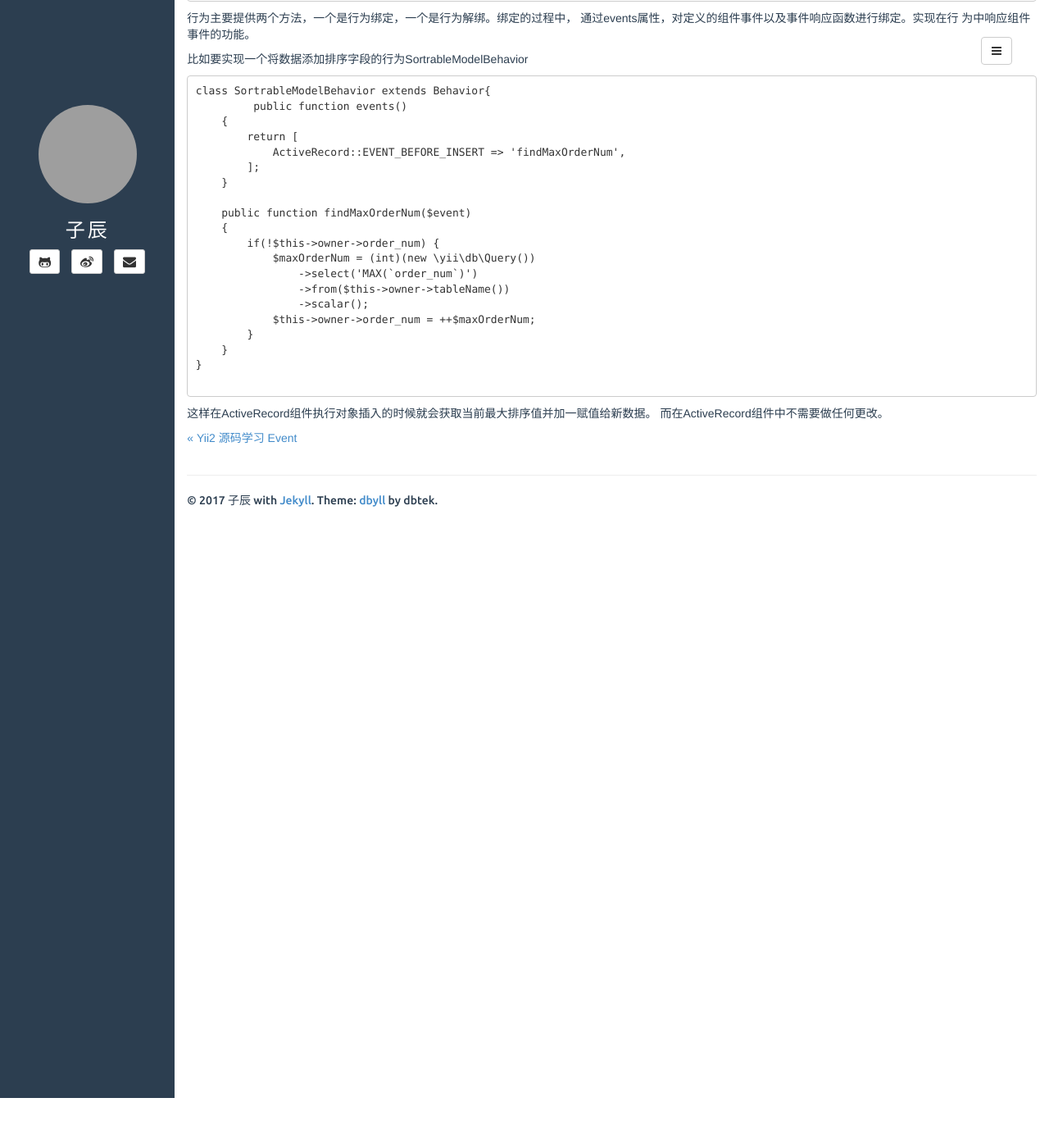
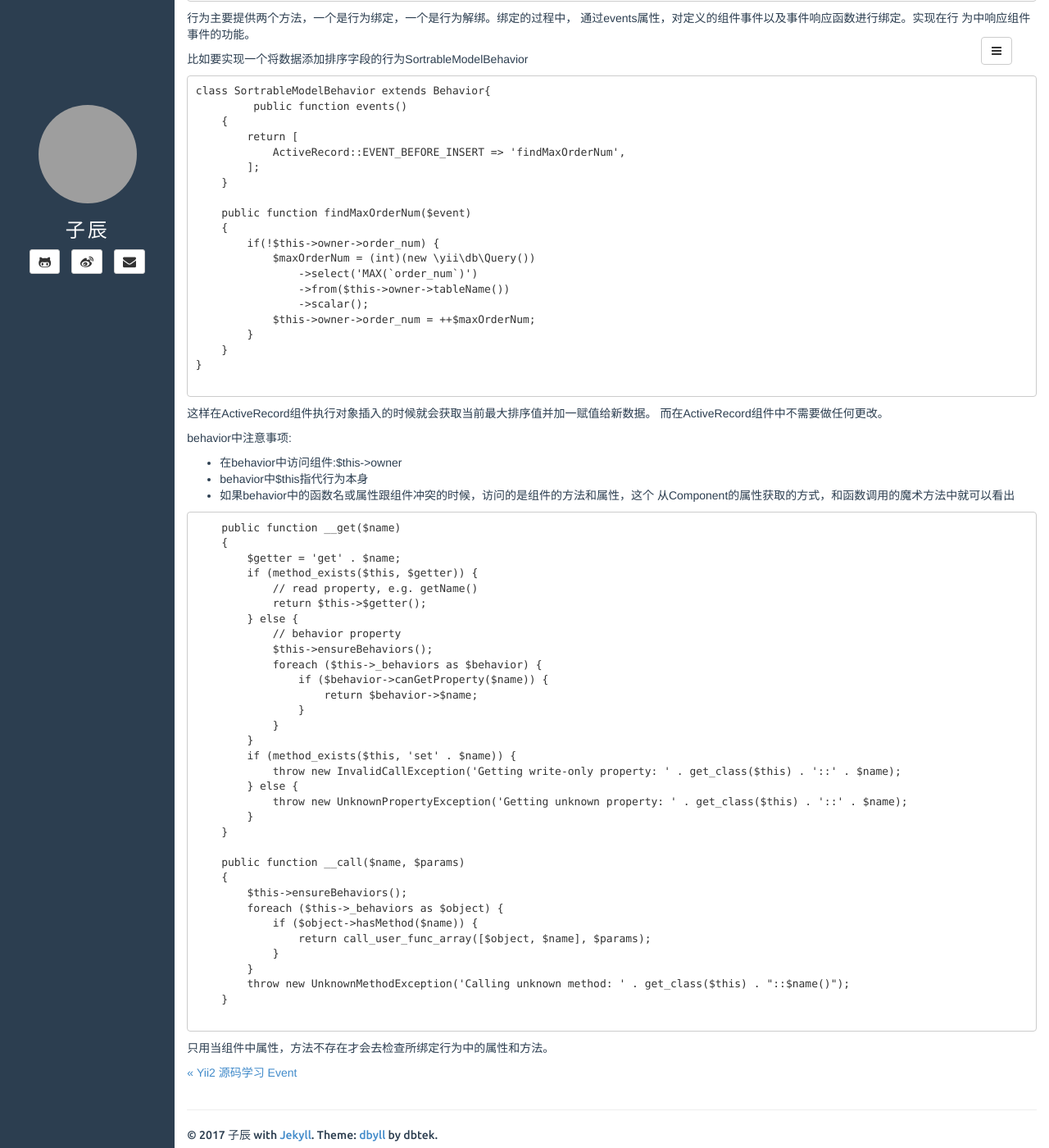
Before and after one commit to froyot/froyot.github.io, a Jekyll site: the page built from _posts/2016-11-10-yii2-behavior.md, in a window 1280 px wide and 1400 px high, scrolled down 709 px. Shown: the whole window at 82% size. Built offline with Jekyll 4.4.1, drawn with Linux system fonts in a browser that asks for light colours; comment, search, counter and statistics services are not loaded; grey boxes are pictures that could not be loaded.

Commit message:
edit post yii bahavior

````diff
--- a/_posts/2016-11-10-yii2-behavior.md
+++ b/_posts/2016-11-10-yii2-behavior.md
@@ -74,3 +74,48 @@ class SortrableModelBehavior extends Behavior{
 
 这样在ActiveRecord组件执行对象插入的时候就会获取当前最大排序值并加一赋值给新数据。
 而在ActiveRecord组件中不需要做任何更改。
+
+behavior中注意事项:
+
+*	在behavior中访问组件:$this->owner
+*	behavior中$this指代行为本身
+*	如果behavior中的函数名或属性跟组件冲突的时候，访问的是组件的方法和属性，这个
+从Component的属性获取的方式，和函数调用的魔术方法中就可以看出
+
+```
+    public function __get($name)
+    {
+        $getter = 'get' . $name;
+        if (method_exists($this, $getter)) {
+            // read property, e.g. getName()
+            return $this->$getter();
+        } else {
+            // behavior property
+            $this->ensureBehaviors();
+            foreach ($this->_behaviors as $behavior) {
+                if ($behavior->canGetProperty($name)) {
+                    return $behavior->$name;
+                }
+            }
+        }
+        if (method_exists($this, 'set' . $name)) {
+            throw new InvalidCallException('Getting write-only property: ' . get_class($this) . '::' . $name);
+        } else {
+            throw new UnknownPropertyException('Getting unknown property: ' . get_class($this) . '::' . $name);
+        }
+    }
+
+    public function __call($name, $params)
+    {
+        $this->ensureBehaviors();
+        foreach ($this->_behaviors as $object) {
+            if ($object->hasMethod($name)) {
+                return call_user_func_array([$object, $name], $params);
+            }
+        }
+        throw new UnknownMethodException('Calling unknown method: ' . get_class($this) . "::$name()");
+    }
+
+```
+
+只用当组件中属性，方法不存在才会去检查所绑定行为中的属性和方法。
````
